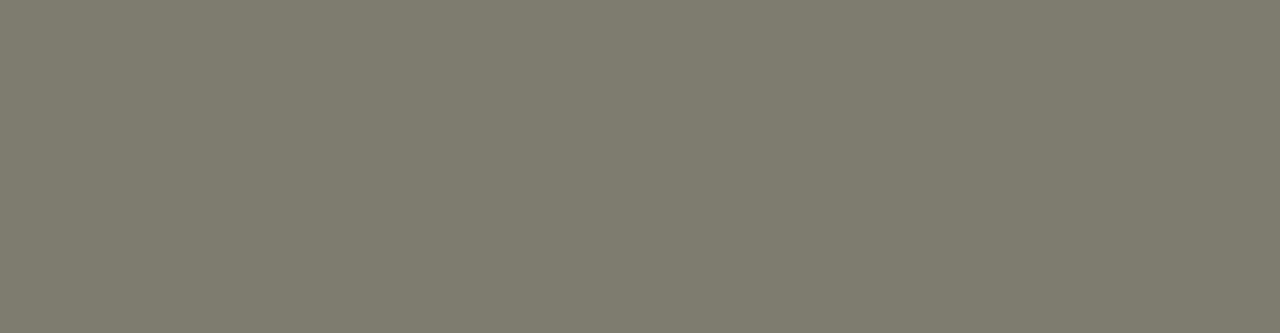
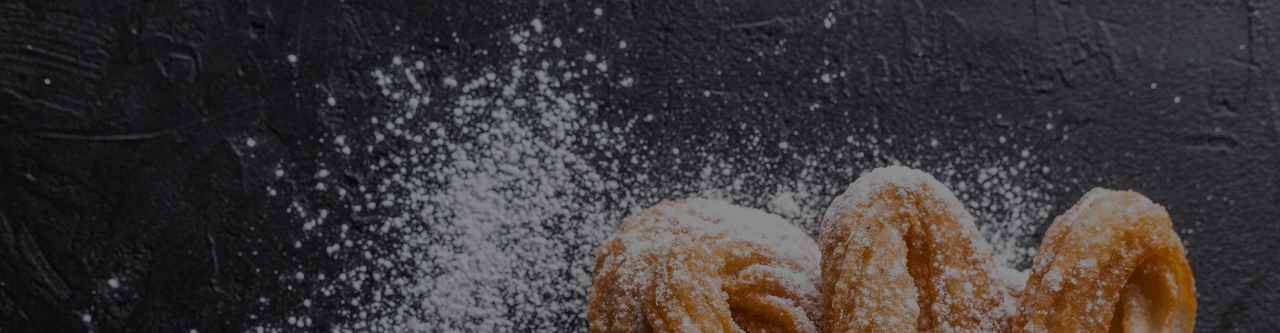
Before and after one commit to radek195/food_idea, a plain HTML site: page index.html in a window 1280 px wide. Shown: the top 333 px of the page. Drawn offline with nearby package versions, Linux system fonts and the light colour scheme; a web font is replaced by a local one.

Commit message:
repaired bcg image

```diff
--- a/scss/_header.scss
+++ b/scss/_header.scss
@@ -4,7 +4,7 @@ header {
     color: white;
     height: 100vh;
     background-image:
-        linear-gradient(rgba(0, 0, 0, 0.45), rgba(0, 0, 0, 0.45)), url("dist/img/churros.jpg");
+        linear-gradient(rgba(0, 0, 0, 0.45), rgba(0, 0, 0, 0.45)), url("/dist/img/churros.jpg");
     background-size: 325%;
     background-position: 80% 0%;
     background-repeat: no-repeat;
```
Also changed, not shown: dist/css/main.css, 1 other file.
